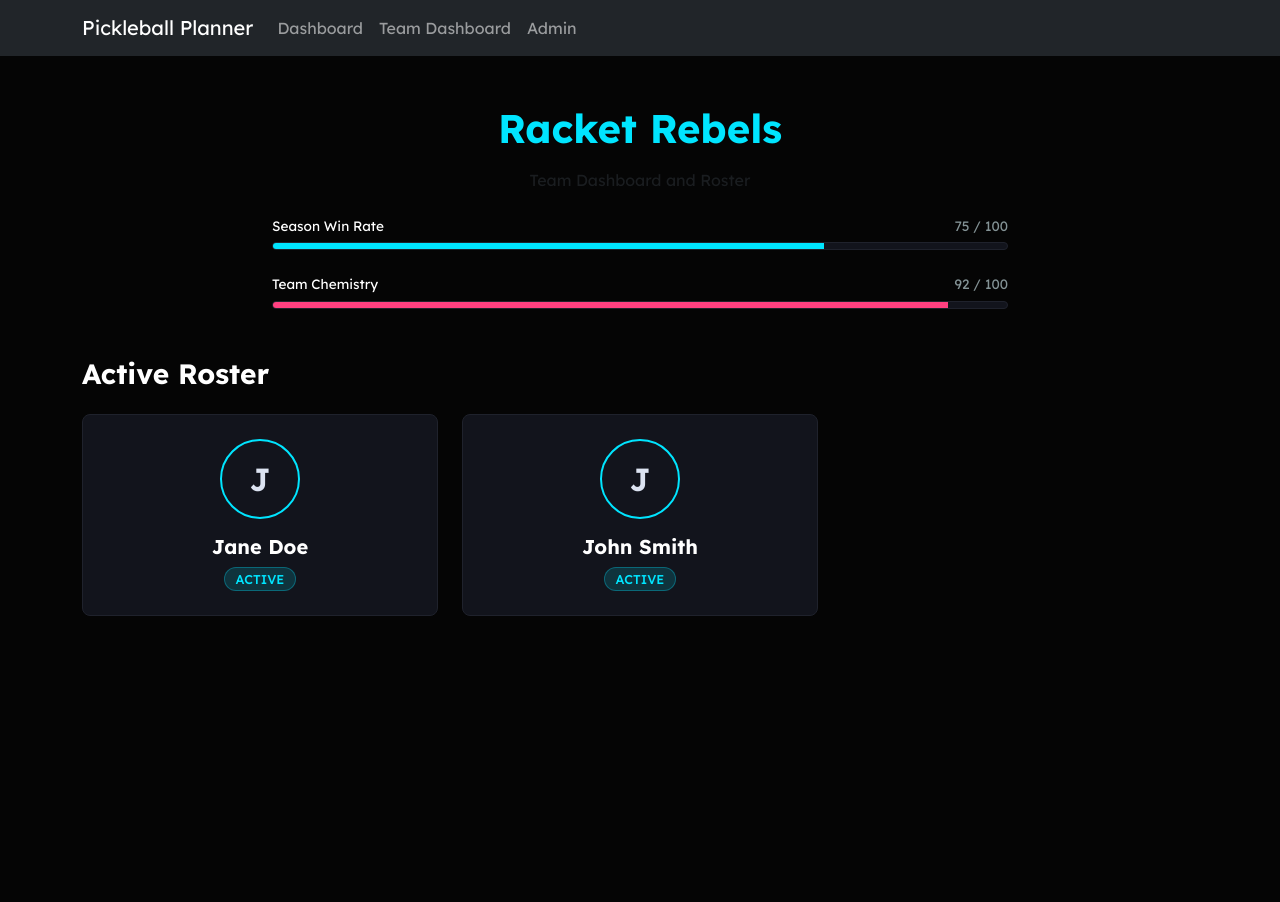
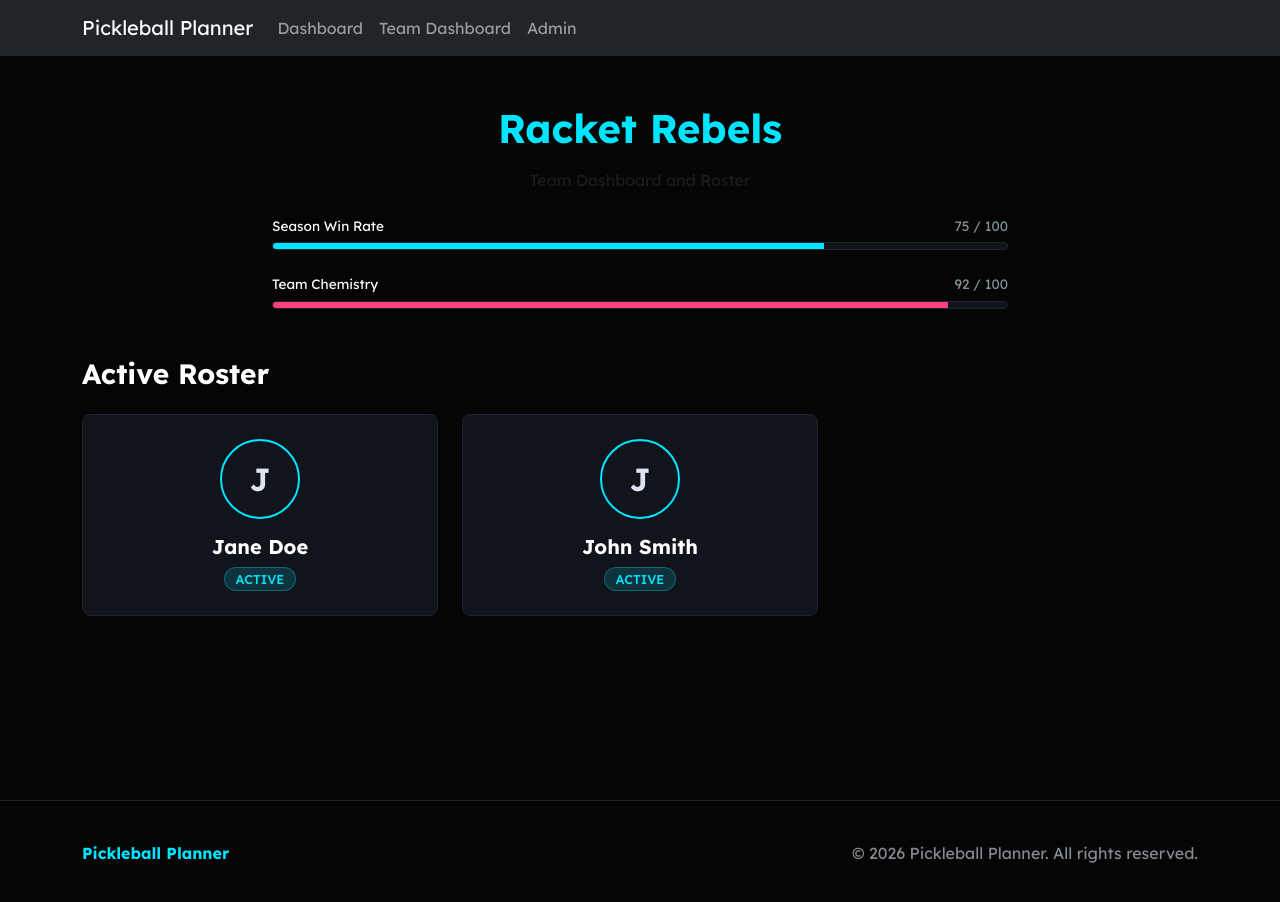
Before and after one commit to itanne99/pickleball-planner, a Next.js app: page /team/dashboard in a window 1280 px wide. Shown: the top 902 px of the page. Before the commit the page ends 800 px from the top, so only its background shows below. Built offline with nearby package versions, Linux system fonts and the light colour scheme.

Commit message:
feat(components): add global Footer component

```diff
--- /dev/null
+++ b/src/components/Footer.js
@@ -0,0 +1,12 @@
+import { Container } from 'react-bootstrap';
+
+export default function Footer() {
+  return (
+    <footer style={{ padding: '40px 0', borderTop: '1px solid #1F222C' }}>
+      <Container className="d-flex justify-content-between align-items-center flex-wrap gap-3">
+        <span className="fw-bold" style={{ color: 'var(--bs-primary)' }}>Pickleball Planner</span>
+        <span style={{ color: 'var(--bs-body-color)', opacity: 0.6 }}>&copy; {new Date().getFullYear()} Pickleball Planner. All rights reserved.</span>
+      </Container>
+    </footer>
+  );
+}
--- a/src/pages/_app.js
+++ b/src/pages/_app.js
@@ -2,6 +2,7 @@ import 'bootstrap/dist/css/bootstrap.min.css';
 import "@/styles/globals.css";
 import { Lexend } from "next/font/google";
 import Layout from '@/components/Layout';
+import Footer from '@/components/Footer';
 
 const lexend = Lexend({ subsets: ['latin'], variable: '--font-lexend' });
 
@@ -11,6 +12,7 @@ export default function App({ Component, pageProps }) {
       <Layout>
         <Component {...pageProps} />
       </Layout>
+      <Footer />
     </div>
   );
 }
```
